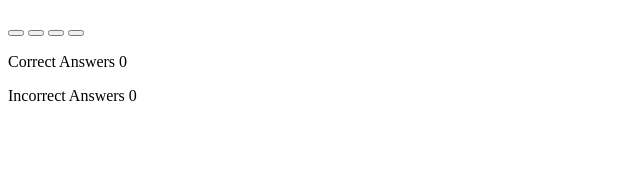
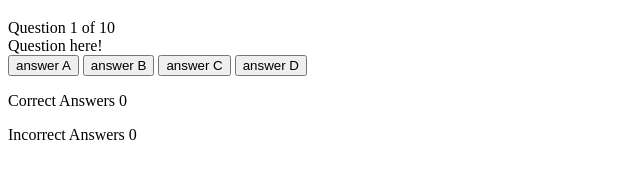
Before and after one commit to Code-Institute-Submissions/KyleFrancis04-project2, a plain HTML site: page index.html in a window 1280 px wide. Shown: the part 61-240 px from the top of the page, without its empty margins (0-640 px from the left). Drawn offline with Linux system fonts and the light colour scheme.

Commit message:
Created game Section

```diff
--- a/index.html
+++ b/index.html
@@ -25,15 +25,22 @@
         QUIZ
     </h1>
 </header>
-
-    <div class="quiz-area">
-        <div class="controls-area">
-            <button class="btn btn--big btn---red">
-                <i class="fas fa-plus"></i>
-            </button>
-            <button class="btn btn--big btn---green"></button>
-            <button class="btn btn--big btn---yellow"></button>
-            <button class="btn btn--big btn---orange"></button>
+<!-- game-area section-->
+ <main>
+<div class="game-area hide" id="game-container">
+    <div id="question-counter">
+        Question <span id="current-question">1</span> of 10
+    </div>
+    <div class="question-area" id="question">Question here!</div>
+        <div id="controls-area">
+            <button class="answer-btn">answer A</button>
+            <button class="answer-btn">answer B</button>
+            <button class="answer-btn">answer C</button>
+            <button class="answer-btn">answer D</button>
+            <audio id="correct-sound" class="hide">
+                <source src="sounds/correct-sound.mp3" type="audio/mp3" />
+            </audio>
+            <source id="incorrect-sound"
         </div>
     </div>
 
```
